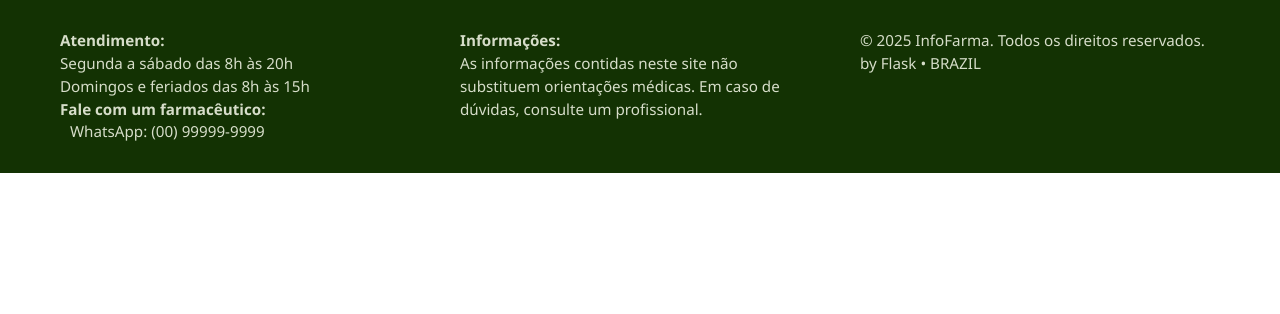
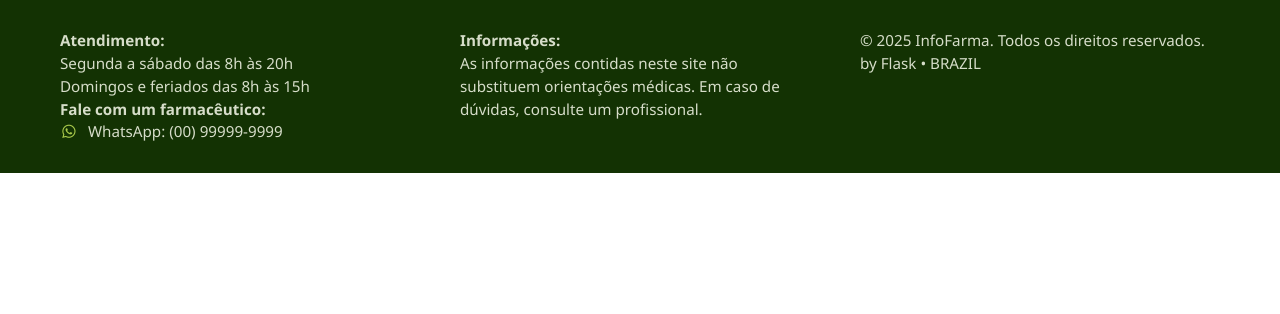
Before and after one commit to ingridmont/Farmacia, a Flask app: page /dashboard in a window 1280 px wide. Shown: the part 316-630 px from the top of the page. Run offline with Flask 3, Linux system fonts and the light colour scheme; the visitor is signed in with stand-in values (Sample User, id 1).

Commit message:
Update base.html

```diff
--- a/templates/base.html
+++ b/templates/base.html
@@ -2,6 +2,7 @@
 <html lang="pt-br">
 <head>
     <meta charset="UTF-8">
+    <link rel="stylesheet" href="https://cdnjs.cloudflare.com/ajax/libs/font-awesome/6.4.0/css/all.min.css" />
     <link rel="stylesheet" href="{{ url_for('static', filename='style.css') }}">
     <title>{% block title %}InfoFarma{% endblock %}</title>
 </head>
```
